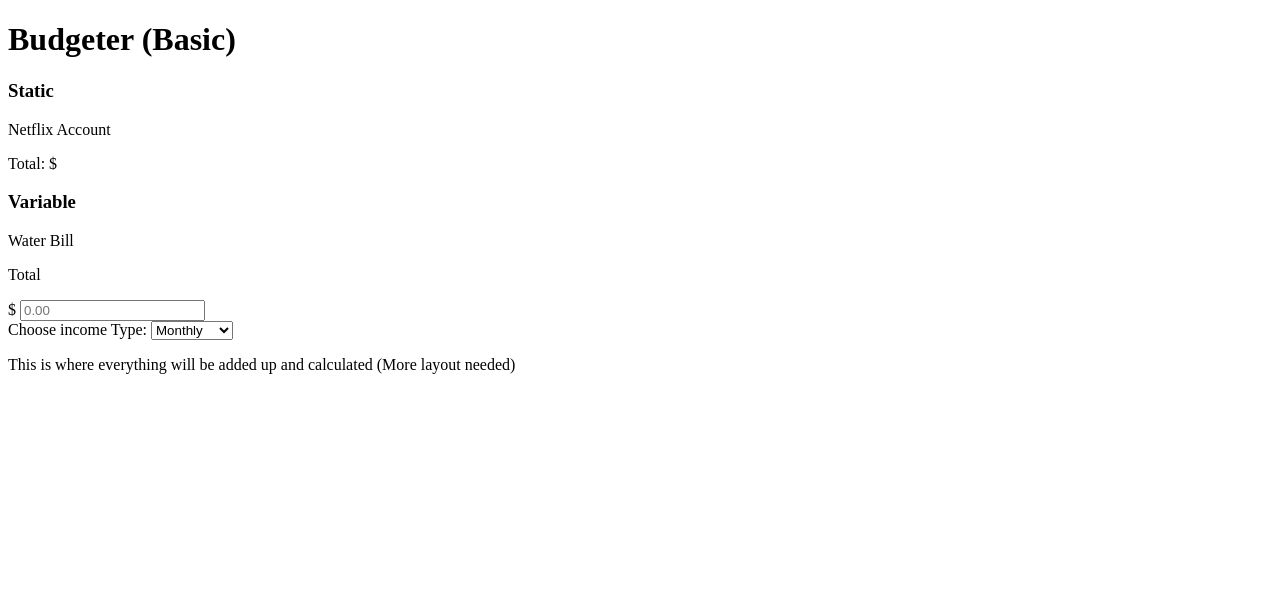
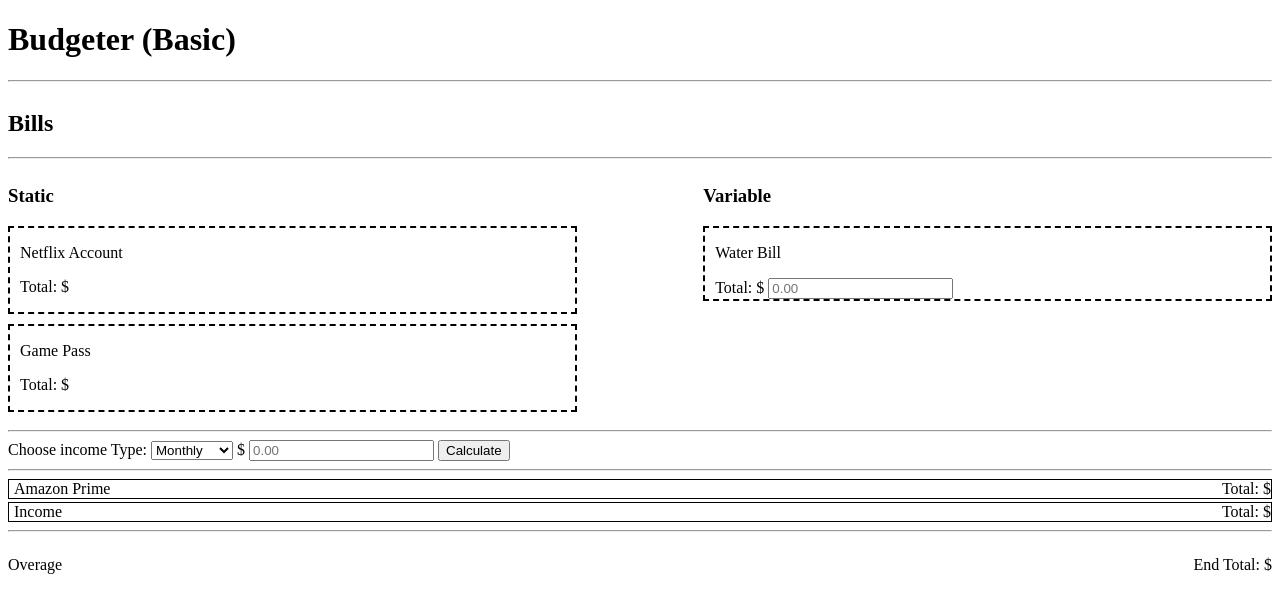
Before and after one commit to braedenpainter/Budgeter, a plain HTML site: page index.html in a window 1280 px wide. Drawn offline with Linux system fonts and the light colour scheme.

Commit message:
The index.html basic was fully build - There will need to be a tab added later.
The mainsty.css was completed as much for the main page to
finishing off the main layout.

```diff
--- a/index.html
+++ b/index.html
@@ -1,27 +1,50 @@
 <!DOCTYPE html>
 <html>
-  <head></head>
+  <head>
+	<link rel="stylesheet" type="text/css" href="styles/mainsty.css">
+  </head>
 
   <body>
     <h1>Budgeter (Basic)</h1>
 
+	<hr>
+
 	<div id="bils">
+		<h2>Bills</h2>
+		<hr>
+		<div class="stat">
+			<div class="statholder">
 				<h3>Static</h3>
-		<div id="stat">
+				<div class="statitem">
 					<p>Netflix Account</p>
-			<p>Total: $</p>
+					<label for="money">Total: $</label>
+					<p name="money"></p>
 					<!-- Skipping Reoccurence for now -->
 				</div>
 
+				<div class="statitem">
+					<p>Game Pass</p>
+					<label for="money">Total: $</label>
+					<p name="money"></p>
+				</div>
+			</div>
+		</div>
+
+		<div class="vari">
+			<div class="variholder">
 				<h3>Variable</h3>
-		<div id="vari">
+				<div class="varitem">
 					<p>Water Bill</p>
-			<p>Total</p>
-			<label for="money">$</label>
+					<label for="money">Total: $</label>
 					<input name="money" type="number" min="0.01" step="0.01" data-type="currency" placeholder="0.00"/>
+				</div>
 			</div>
 
 		</div>
+
+	</div>
+
+	<hr>
 
 	<div id="inco">
 		<form class="incomfrm">
@@ -33,13 +56,37 @@
 				<option value="weekly">Weekly</option>
 				<option value="biweekly">Bi-Weekly</option>
 			</select>
+
+			<label for="money">$ </label>
+			<input name="money" type="number" min="0.01" step="0.01" data-type="currency" placeholder="0.00"/>
+
+			<input type="submit" value="Calculate">
 		</form>
 
 	</div>
 
+	<hr>
+
 	<div id="disp">
 		<!-- Will need to do a bit more layout for the bottom section -->
-		<p>This is where everything will be added up and calculated (More layout needed)</p>
+		<div id="bilist">
+			<div class="bilistitem">
+				<label>Amazon Prime</label>
+				<label class="amt">Total: $</label>
+
+			</div>
+
+			<div class="bilistitem">
+				<label>Income</label>
+				<label class="amt">Total: $</label>
+			</div>
+
+		</div>
+		<hr>
+		<div id="totals">
+			<p>Overage</p>
+			<p class="amt">End Total: $</p>
+		</div>
 	</div>
 
 
--- /dev/null
+++ b/styles/mainsty.css
@@ -0,0 +1,49 @@
+#bils {
+	display: inline-block;
+	width: 100%;
+}
+
+#bils p, #bils label {
+	padding-left: 10px;
+}
+
+h2 {
+	display: block;
+}
+
+.stat {
+	float: left;
+	width: 45%;
+}
+
+.statitem {
+	border: 2px black dashed;
+	margin-bottom: 10px;
+}
+
+.varitem {
+	border: 2px black dashed;
+}
+
+.vari {
+	float: right;
+	width: 45%;
+}
+
+.bilistitem {
+	border-left: 1px solid black;
+	border-right: 1px solid black;
+	border-top: .5px solid black;
+	border-bottom: .5px solid black;
+
+	padding-left: 5px;
+	margin-top: 3px;
+
+	display: flex;
+	justify-content: space-between;
+}
+
+#totals {
+	display: flex;
+	justify-content: space-between;
+}
```
Lines whose indentation alone changed are shown as unchanged.
